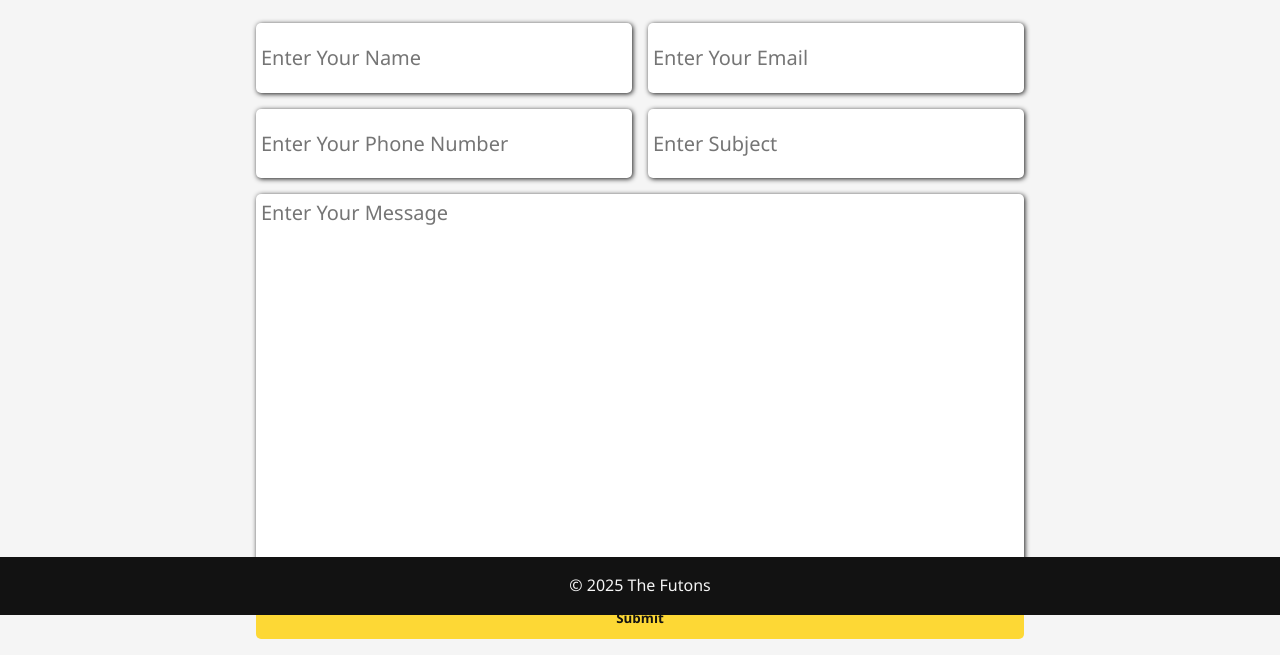
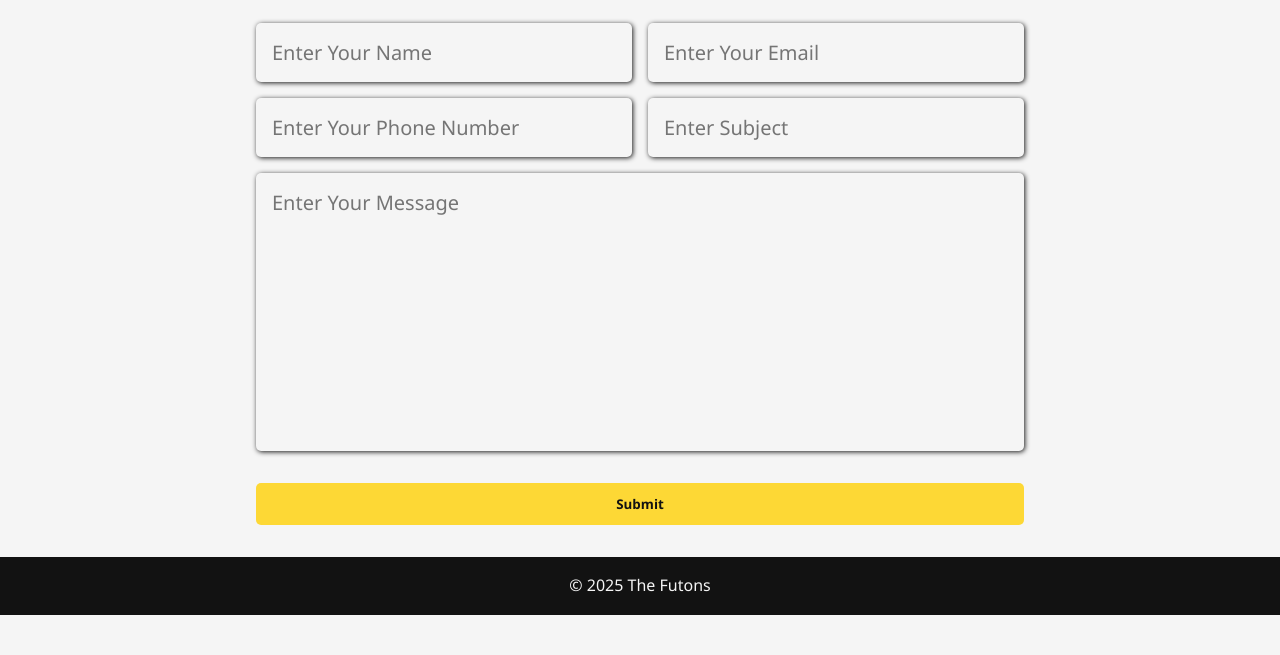
Before and after one commit to ZacksBroDev/Fotuns, a plain HTML site: page pages/contact.html in a window 1280 px wide. Shown: the part 185-840 px from the top of the page. After the commit the page ends 800 px from the top, so only its background shows below. Drawn offline with Linux system fonts and the light colour scheme.

Commit message:
vars on contact.css

```diff
--- a/styles/contact.css
+++ b/styles/contact.css
@@ -1,8 +1,20 @@
+:root {
+  --red: #c62828;
+  --red-alt: #b71c1c;
+  --yellow: #fdd835;
+  --black: #121212;
+  --white: #f5f5f5;
+}
+* {
+  margin: 0;
+  padding: 0;
+  box-sizing: border-box;
+  font-family: 'Segoe UI', sans-serif;
+}
 /* Contact Form Styles */
 button {
-
   font-weight: bolder;
-  color: ;
+  color: var(--yellow);
   padding: 0.5rem 1rem;
   border: none;
   border-radius: 10px;
@@ -10,20 +22,20 @@ button {
   align-self: start;
 }
 .submit-button:hover{
-  color:;
+  color:var(--red-alt);
 }
 h1 {
   text-align: center;
-  color: ;
+  color: var(--yellow);
 }
 input, textarea{
-  background-color: ;
+  background-color: var(--white);
   font-size: 20px;
   border-radius: 5px;
   box-shadow: 1px 1px 5px rgba(0, 0, 0, 0.9);
   border: none;
   width:100%;
-  padding:5px;
+  padding:1rem;
   box-sizing: border-box;
 }
 #title{
@@ -58,7 +70,7 @@ input, textarea{
 .contact-form{
   display: grid;
   grid-template-columns: 1fr 1fr;
-  grid-template-rows: .5fr .75fr .75fr 4fr 0.5fr;
+  grid-template-rows: .25fr .25fr .25fr 3fr 0.25fr;
   grid-template-areas:
     "title title"
     "name email"
```
